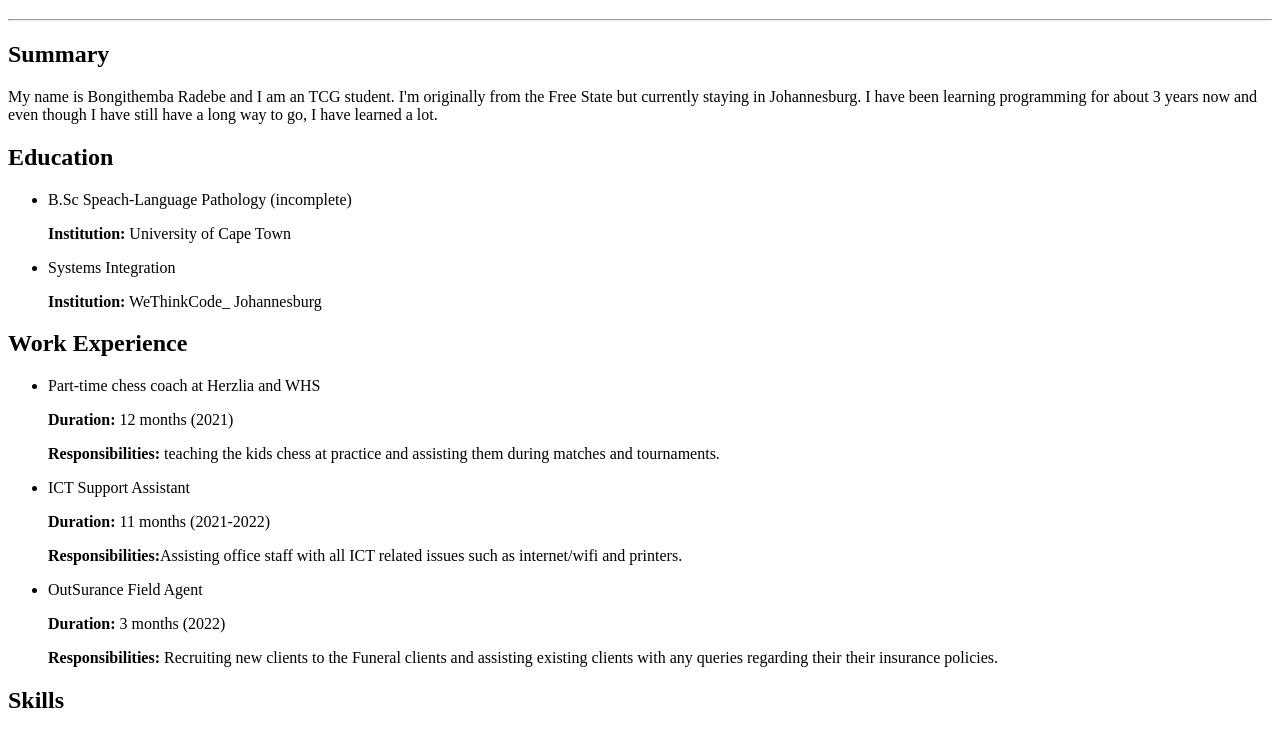
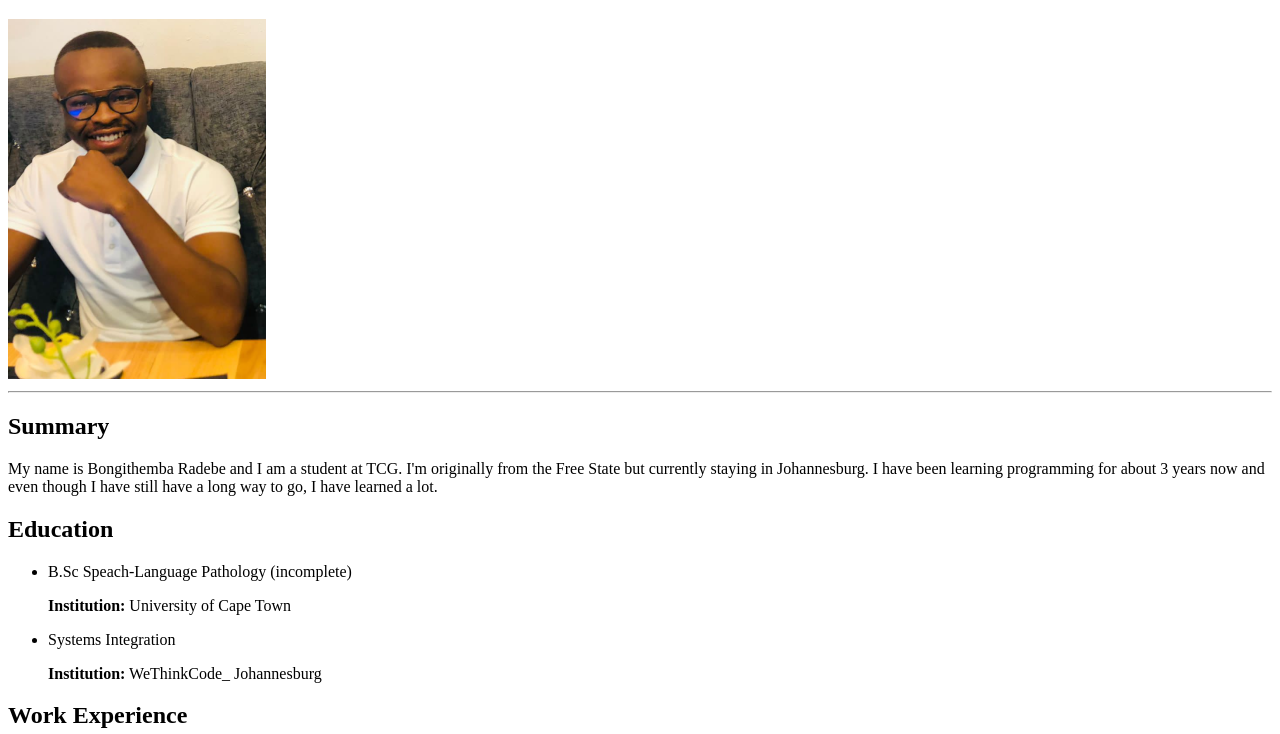
Before and after one commit to Bongithemba/Capstone-Project1, a plain HTML site: page index.html in a window 1280 px wide. Shown: the part 61-795 px from the top of the page. Drawn offline with Linux system fonts and the light colour scheme.

Commit message:
edited index

```diff
--- a/index.html
+++ b/index.html
@@ -6,11 +6,13 @@
         <meta name="viewport" content="width=device-width,initial-scale=1.0"/>
     </head>
     <body>
-        <header><h1>Bongithemba Radebe's Resume</h1></header>
+        <header><h1>Bongithemba Radebe's Resume</h1>
+            <img src="/assets/Bongithemba.png" alt="Picture of Bongithemba Radebe."/>
+        </header>
         <hr/>
         <body>
             <h2>Summary</h2>
-            <p>My name is Bongithemba Radebe and I am an TCG student. I'm originally from the Free State but currently staying in Johannesburg.
+            <p>My name is Bongithemba Radebe and I am a student at TCG. I'm originally from the Free State but currently staying in Johannesburg.
             I have been learning programming for about 3 years now and even though I have still have a long way to go, I have learned a lot. </p>
             <h2>Education</h2>
             <ul>
@@ -29,7 +31,7 @@
                 <p><b>Responsibilities:</b>Assisting office staff with all ICT related issues such as internet/wifi and printers.</p>
                 <li>OutSurance Field Agent</li>
                 <p><b>Duration:</b> 3 months (2022)</p>
-                <p><b>Responsibilities:</b> Recruiting new clients to the Funeral clients and assisting existing clients with any queries regarding their their insurance policies.</p>
+                <p><b>Responsibilities:</b> Recruiting new clients and assisting existing clients with any queries regarding their their insurance policies.</p>
             </ul>
             <h2>Skills</h2>
             <ul>
```
